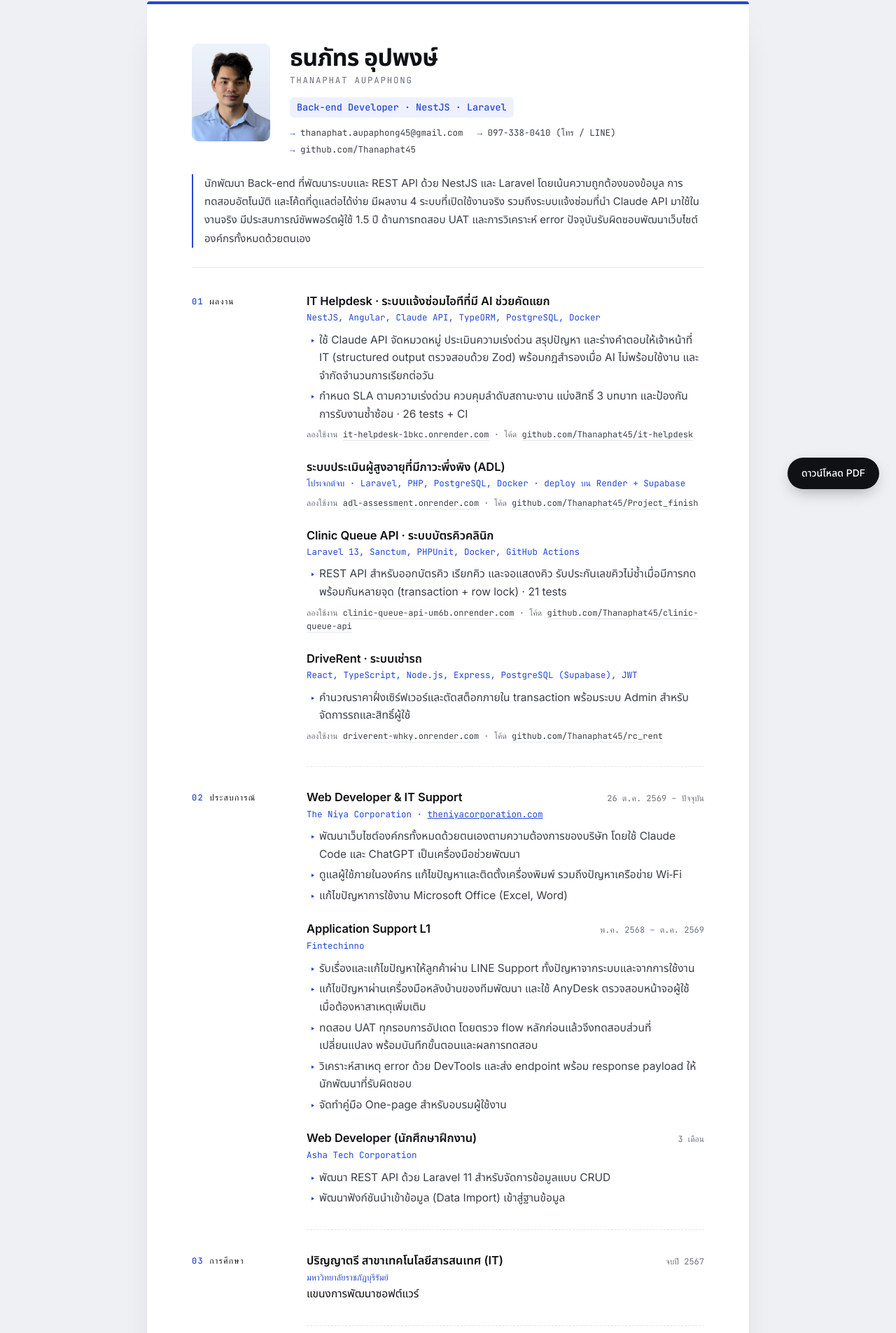
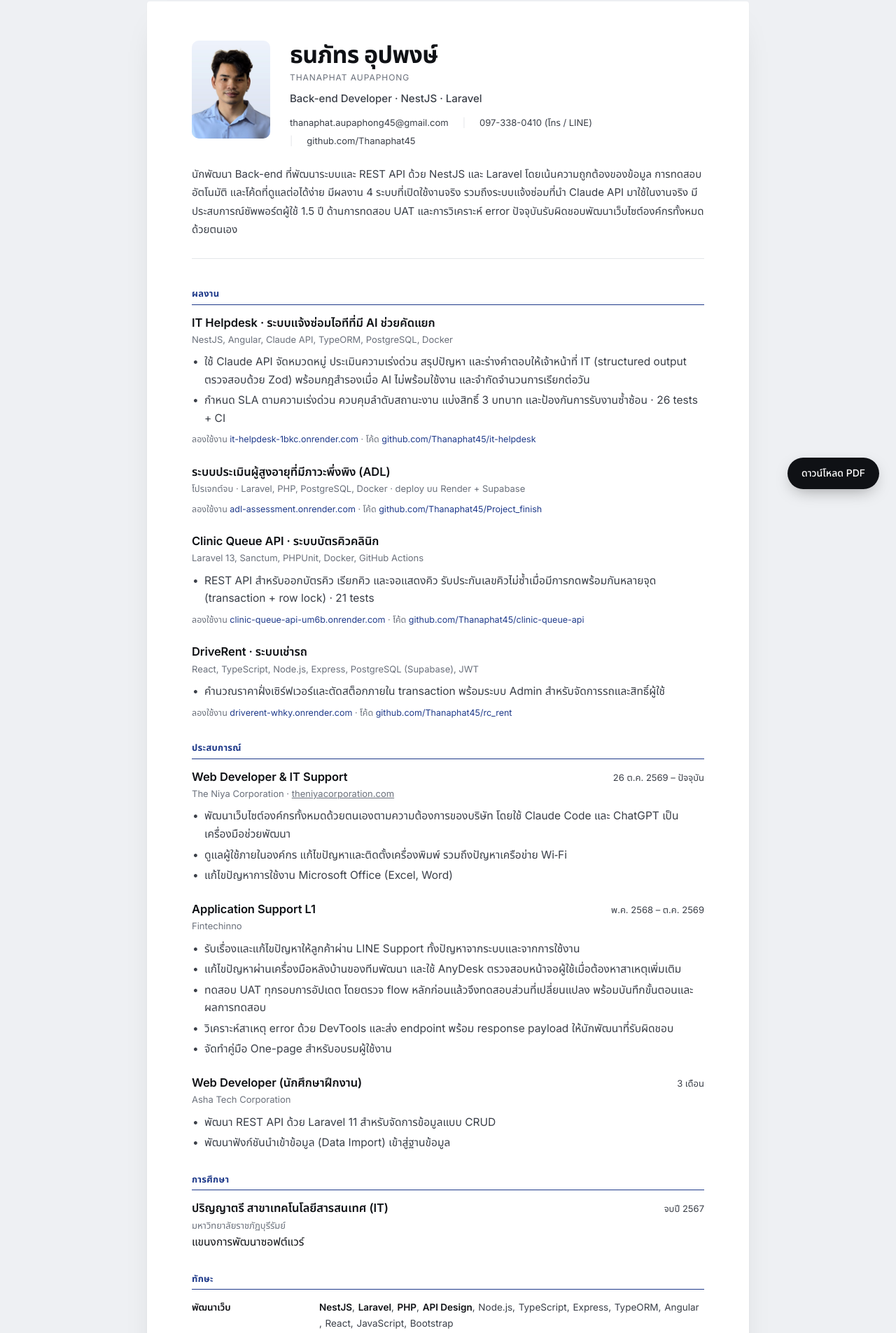
Before and after one commit to Thanaphat45/Thanaphat45.github.io, a plain HTML site: page resume.html in a window 1280 px wide. Shown: the part 77-1982 px from the top of the page at 70% size. Drawn offline with Linux system fonts and the light colour scheme.

Commit message:
Resume: classic professional layout, rebuilt one-page PDFs
Co-Authored-By: Claude Opus 5.5 <noreply@anthropic.com>

```diff
--- a/resume.html
+++ b/resume.html
@@ -151,6 +151,63 @@
     .tags { gap: 3px; }
     .tags li { font-size: 9.3px; padding: 0 6px; line-height: 1.5; }
   }
+
+  /* ===== professional refresh ===== */
+  :root { --accent: #1f3a8a; --accent-soft: #eef2fb; }
+  .sheet { border-top: 0; }
+  .en, .role, .contact, h2, .when, .org, .proj-links, .tags li { font-family: var(--sans); }
+  .en { letter-spacing: .08em; font-size: 12px; }
+  .role { background: none; padding: 0; color: var(--ink-2); font-size: 15px; font-weight: 500; margin-top: 8px; }
+  .contact a::before { content: none; }
+  .contact a + a::before { content: "|"; color: var(--line); margin-right: 20px; }
+  .contact { gap: 4px 20px; font-size: 13px; }
+  .summary { border-left: 0; padding-left: 0; }
+  .grid { grid-template-columns: 1fr; }
+  h2 { font-size: 13px; font-weight: 700; letter-spacing: .12em; color: var(--accent);
+       border-bottom: 1.5px solid var(--accent); padding-bottom: 4px; margin-bottom: 14px; }
+  h2::before { content: none; }
+  .body { border-bottom: 0; padding-bottom: 0; margin-bottom: 26px; }
+  .org { color: var(--muted); font-style: italic; font-size: 13px; }
+  .when { font-size: 13px; color: var(--ink-2); }
+  li::marker { content: "•  "; color: var(--ink-2); font-size: 1em; }
+  .proj-links { font-size: 12.5px; }
+  .proj-links a { border-bottom: 0; color: var(--accent); }
+  .tags { display: block; }
+  .tags li { display: inline; border: 0; padding: 0; font-size: 13.5px; color: var(--ink-2); }
+  .tags li + li::before { content: ", "; }
+  .tags li.strong { color: var(--ink); font-weight: 600; }
+  .skill-group { grid-template-columns: 170px 1fr; }
+  @media print {
+    @page { size: A4; margin: 11mm 13mm; }
+    body { font-size: 10.4px; line-height: 1.42; }
+    header { grid-template-columns: 72px 1fr; padding-bottom: 10px; margin-bottom: 12px; border-bottom: 0; }
+    .photo { width: 72px; height: 90px; }
+    h1 { font-size: 22px; }
+    .role { font-size: 11.5px; margin-top: 3px; }
+    .contact { font-size: 9.8px; gap: 2px 10px; }
+    .contact a + a::before { margin-right: 10px; }
+    .summary { font-size: 10.4px; margin-top: 8px; }
+    h2 { font-size: 10px; padding-bottom: 2px; margin-bottom: 6px; }
+    .body { margin-bottom: 11px; padding-bottom: 0; }
+    .org, .when { font-size: 9.6px; }
+    .proj-links { font-size: 9.4px; }
+    .tags li { font-size: 10.2px; padding: 0; }
+    .skill-group { grid-template-columns: 120px 1fr; }
+  }
+
+  .org { font-style: normal; }
+  html[lang="th"] h2 { letter-spacing: .02em; }
+  .tags { display: flex; flex-wrap: wrap; gap: 0; }
+  .tags li + li::before { content: ","; color: var(--ink-2); font-weight: 400; margin-right: .35em; }
+  @media print {
+    body { font-size: 10.8px; line-height: 1.45; }
+    .summary { font-size: 10.8px; }
+    h3 { font-size: 13px; }
+    .body { margin-bottom: 12px; }
+    .item + .item { margin-top: 7px; }
+    .tags li { font-size: 10.4px; }
+    .org, .when, .proj-links { font-size: 10px; }
+  }
 </style>
 </head>
 <body>
```
Also changed, not shown: resume-en.html (+57 -0 lines), 2 other files.
